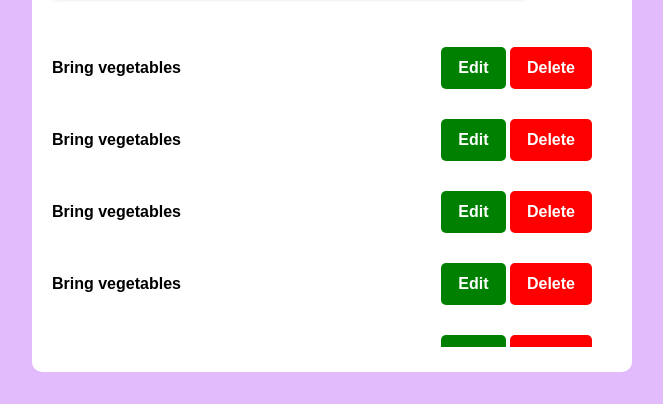
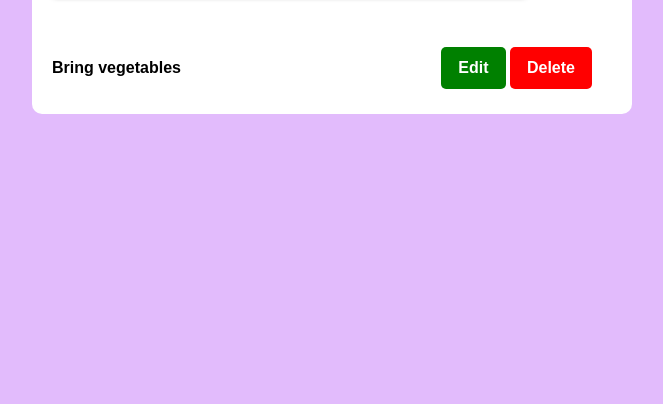
Before and after one commit to matheuspergoli/todo-app, a website built with webpack: page index.html in a window 1280 px wide. Shown: the part 330-734 px from the top of the page, without its empty margins (308-971 px from the left). Built offline with nearby package versions, Linux system fonts and the light colour scheme.

Commit message:
Criação do layout

```diff
--- a/index.html
+++ b/index.html
@@ -22,102 +22,6 @@
           <button type="button" data-btn="delete">Delete</button>
         </div>
       </div>
-
-      <div class="todo">
-        Bring vegetables
-        <div>
-          <button type="button" data-btn="edit">Edit</button>
-          <button type="button" data-btn="delete">Delete</button>
-        </div>
-      </div>
-
-      <div class="todo">
-        Bring vegetables
-        <div>
-          <button type="button" data-btn="edit">Edit</button>
-          <button type="button" data-btn="delete">Delete</button>
-        </div>
-      </div>
-
-      <div class="todo">
-        Bring vegetables
-        <div>
-          <button type="button" data-btn="edit">Edit</button>
-          <button type="button" data-btn="delete">Delete</button>
-        </div>
-      </div>
-
-      <div class="todo">
-        Bring vegetables
-        <div>
-          <button type="button" data-btn="edit">Edit</button>
-          <button type="button" data-btn="delete">Delete</button>
-        </div>
-      </div>
-
-      <div class="todo">
-        Bring vegetables
-        <div>
-          <button type="button" data-btn="edit">Edit</button>
-          <button type="button" data-btn="delete">Delete</button>
-        </div>
-      </div>
-
-      <div class="todo">
-        Bring vegetables
-        <div>
-          <button type="button" data-btn="edit">Edit</button>
-          <button type="button" data-btn="delete">Delete</button>
-        </div>
-      </div>
-
-      <div class="todo">
-        Bring vegetables
-        <div>
-          <button type="button" data-btn="edit">Edit</button>
-          <button type="button" data-btn="delete">Delete</button>
-        </div>
-      </div>
-
-      <div class="todo">
-        Bring vegetables
-        <div>
-          <button type="button" data-btn="edit">Edit</button>
-          <button type="button" data-btn="delete">Delete</button>
-        </div>
-      </div>
-
-      <div class="todo">
-        Bring vegetables
-        <div>
-          <button type="button" data-btn="edit">Edit</button>
-          <button type="button" data-btn="delete">Delete</button>
-        </div>
-      </div>
-
-      <div class="todo">
-        Bring vegetables
-        <div>
-          <button type="button" data-btn="edit">Edit</button>
-          <button type="button" data-btn="delete">Delete</button>
-        </div>
-      </div>
-
-      <div class="todo">
-        Bring vegetables
-        <div>
-          <button type="button" data-btn="edit">Edit</button>
-          <button type="button" data-btn="delete">Delete</button>
-        </div>
-      </div>
-
-      <div class="todo">
-        Bring vegetables
-        <div>
-          <button type="button" data-btn="edit">Edit</button>
-          <button type="button" data-btn="delete">Delete</button>
-        </div>
-      </div>
     </div>
   </main>
   <script src="./dist/bundle.js"></script>
```
